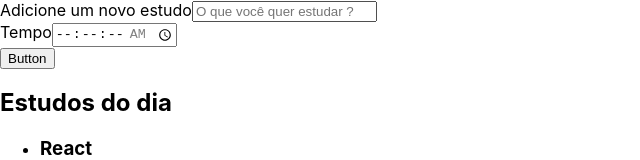
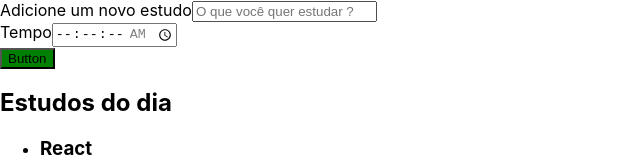
Before and after one commit to halyssonfreitas/a-react-studies, a React (Create React App) app: page / in a window 1280 px wide. Shown: the top 160 px of the page, without its empty margins (0-640 px from the left). Built offline with nearby package versions, Linux system fonts and the light colour scheme; the HTML template or start-up script is replaced by a standard one.

Commit message:
:lipstick: css inline

```diff
--- a/src/components/Button/index.tsx
+++ b/src/components/Button/index.tsx
@@ -2,8 +2,12 @@ import React from "react";
 
 class Button extends React.Component {
   render(): React.ReactNode {
+    const backgroundColor = 'green'
+    const style = {
+      backgroundColor
+    }
     return (
-      <button>
+      <button style={style}>
         Button
       </button>
     )
```
